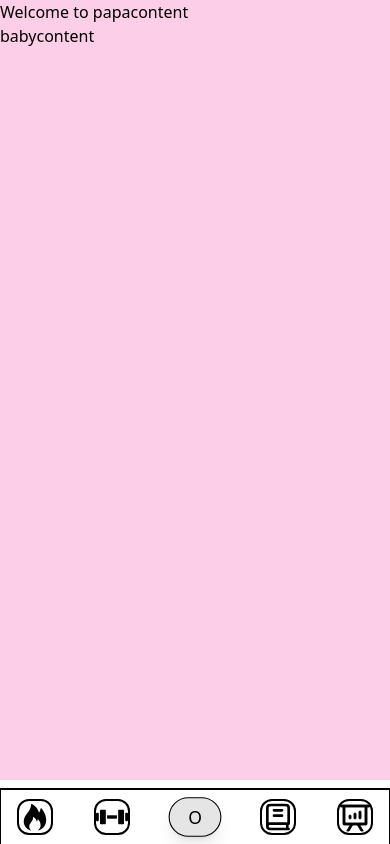
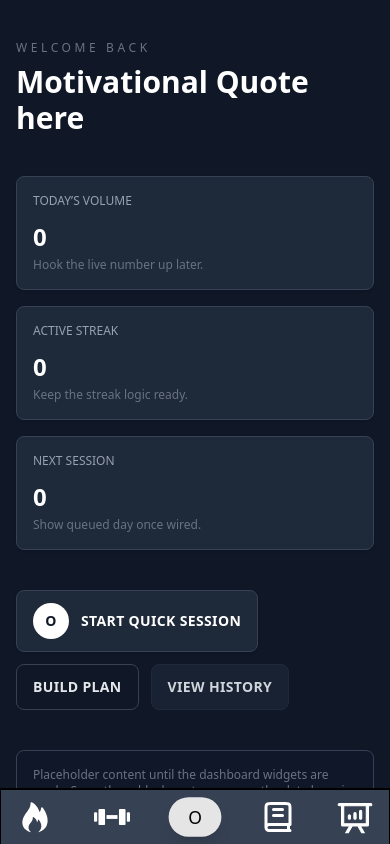
Before and after one commit to Timon-Vermeersch/workout_logger, a SvelteKit app: page / in a window 390 px wide. Built offline with nearby package versions, Linux system fonts and the light colour scheme.

Commit message:
welcome+betterHeader

```diff
--- a/src/lib/structure/pageheader.svelte
+++ b/src/lib/structure/pageheader.svelte
@@ -13,38 +13,38 @@
 <!-- HTML -->
 <!-- Header -->
 {#if type === 'mobile'}
-  <div class=" bg-white  bg-clip-padding backdrop-filter border border-black h-14 border-t-2 border-b-0 bg-grey-800 flex items-center justify-around space-x-2 overflow-x-none">
+  <div class=" bg-gray-700  bg-clip-padding backdrop-filter border border-black h-14 border-t-2 border-b-0 bg-grey-800 flex items-center justify-around space-x-2 overflow-x-none">
 
     <a href="/history">
-      <div class="flex flex-col justify-center border-2 items-center h-9 w-9 rounded-xl hover:scale-110 transition-transform duration-300" class:bg-blue-300={page.url.pathname === '/nutrition'}>
-        <img src={fire} alt="Nutrition">
+      <div class="flex flex-col justify-center  items-center h-9 w-9 rounded-xl hover:scale-110 transition-transform duration-300" class:bg-blue-300={page.url.pathname === '/history'}>
+        <img class='invert'src={fire} alt="Nutrition">
         <span class="absolute bottom-[-3px] text-md font-medium text-center"></span>
       </div>
     </a>
 
     <a class='' href="/session">
-      <div class=" flex justify-center border-2 items-center h-9 w-9 rounded-xl hover:scale-110 transition-transform duration-300" class:bg-blue-300={page.url.pathname === '/session'}>
-        <img class=' active:bg-gray-200'src={dumbell} alt="Session">
+      <div class=" flex justify-center  items-center h-9 w-9 rounded-xl hover:scale-110 transition-transform duration-300" class:bg-gray-800={page.url.pathname === '/session'}>
+        <img class=' active:bg-gray-200 invert'src={dumbell} alt="Session">
         <span class="absolute bottom-[-3px] text-md font-medium text-center"></span>
       </div>
     </a>
 <!-- middle -->
-    <a href="/start">
-      <div class="flex justify-center border-1 text-black items-center h-9 w-12 bg-neutral-200  rounded-full shadow-lg scale-110">
+    <a href="/">
+      <div class="flex justify-center  text-black items-center h-9 w-12 bg-neutral-200  rounded-full shadow-lg scale-110" class:bg-green-300={page.url.pathname === '/'}>
         O
       </div>
     </a>
 
     <a href="/builder">
-      <div class="flex justify-center border-2 items-center h-9 w-9 rounded-xl hover:scale-110 transition-transform duration-300" class:bg-blue-300={page.url.pathname === '/builder'}>
-        <img src={book} alt="builder">
+      <div class="flex justify-center  items-center h-9 w-9 rounded-xl hover:scale-110 transition-transform duration-300" class:bg-gray-800={page.url.pathname === '/builder'}>
+        <img class='invert'src={book} alt="builder">
         <span class="absolute bottom-[-3px] rounded-full text-md font-medium text-center"></span>
       </div>
     </a>
 
     <a href="/exerciseList">
-      <div class="flex justify-center items-center border-2 h-9 w-9 rounded-xl hover:scale-110 transition-transform duration-300" class:bg-blue-300 ={page.url.pathname === '/diavoorstellingxd'}>
-        <img src={graph1} alt="Graph">
+      <div class="flex justify-center items-center h-9 w-9 rounded-xl hover:scale-110 transition-transform duration-300" class:bg-gray-800 ={page.url.pathname === '/exerciseList'}>
+        <img class='invert' src={graph1} alt="Graph">
         <span class="absolute bottom-[-3px] text-md font-medium text-center"></span>
       </div>
     </a>
--- a/src/routes/+page.svelte
+++ b/src/routes/+page.svelte
@@ -1,4 +1,60 @@
 <div class="min-h-[calc(100vh-64px)] bg-pink-200">
-    <h1>Welcome to papacontent</h1>
-    <p>babycontent</p>
+ <div class="min-h-[calc(100dvh-3.5rem)] bg-gray-900 text-white px-4 py-10 md:px-8">
+  <div class="mx-auto flex w-full max-w-4xl flex-col gap-10">
+
+    <header class="space-y-2">
+      <p class="text-xs uppercase tracking-[0.3em] text-gray-500">Welcome back</p>
+      <h1 class="text-3xl font-bold md:text-4xl">Motivational Quote here</h1>
+    </header>
+
+    <section class="grid gap-4 md:grid-cols-3">
+      <article class="rounded-lg border border-gray-700 bg-gray-800 p-4 shadow">
+        <p class="text-xs uppercase text-gray-400">Today’s Volume</p>
+        <p class="mt-3 text-2xl font-semibold text-white">0</p>
+        <p class="mt-1 text-xs text-gray-500">Hook the live number up later.</p>
+      </article>
+
+      <article class="rounded-lg border border-gray-700 bg-gray-800 p-4 shadow">
+        <p class="text-xs uppercase text-gray-400">Active Streak</p>
+        <p class="mt-3 text-2xl font-semibold text-white">0</p>
+        <p class="mt-1 text-xs text-gray-500">Keep the streak logic ready.</p>
+      </article>
+
+      <article class="rounded-lg border border-gray-700 bg-gray-800 p-4 shadow">
+        <p class="text-xs uppercase text-gray-400">Next Session</p>
+        <p class="mt-3 text-2xl font-semibold text-white">0</p>
+        <p class="mt-1 text-xs text-gray-500">Show queued day once wired.</p>
+      </article>
+    </section>
+
+    <section class="flex flex-wrap gap-3">
+      <a
+        class="inline-flex items-center gap-3 rounded-lg border border-gray-700 bg-gray-800 px-4 py-3 text-sm font-semibold uppercase tracking-wide text-white shadow transition hover:-translate-y-1 hover:bg-gray-700"
+        href="/session"
+      >
+        <span class="grid h-9 w-9 place-items-center rounded-full bg-white text-gray-900 text-sm font-bold">O</span>
+        Start quick session
+      </a>
+
+      <a
+        class="inline-flex items-center gap-3 rounded-lg border border-gray-700 px-4 py-3 text-sm font-semibold uppercase tracking-wide text-gray-200 transition hover:-translate-y-1 hover:bg-gray-800 hover:text-white"
+        href="/builder"
+      >
+        Build plan
+      </a>
+
+      <a
+        class="inline-flex items-center gap-3 rounded-lg border border-gray-800 bg-gray-800/60 px-4 py-3 text-sm font-semibold uppercase tracking-wide text-gray-300 transition hover:-translate-y-1 hover:bg-gray-800 hover:text-white"
+        href="/history"
+      >
+        View history
+      </a>
+    </section>
+
+    <footer class="rounded-lg border border-gray-700 bg-gray-900/70 p-4 text-xs text-gray-500">
+      Placeholder content until the dashboard widgets are ready. Swap these blocks out as soon as the data layer
+      is hooked up.
+    </footer>
+  </div>
 </div>
+</div>
```
